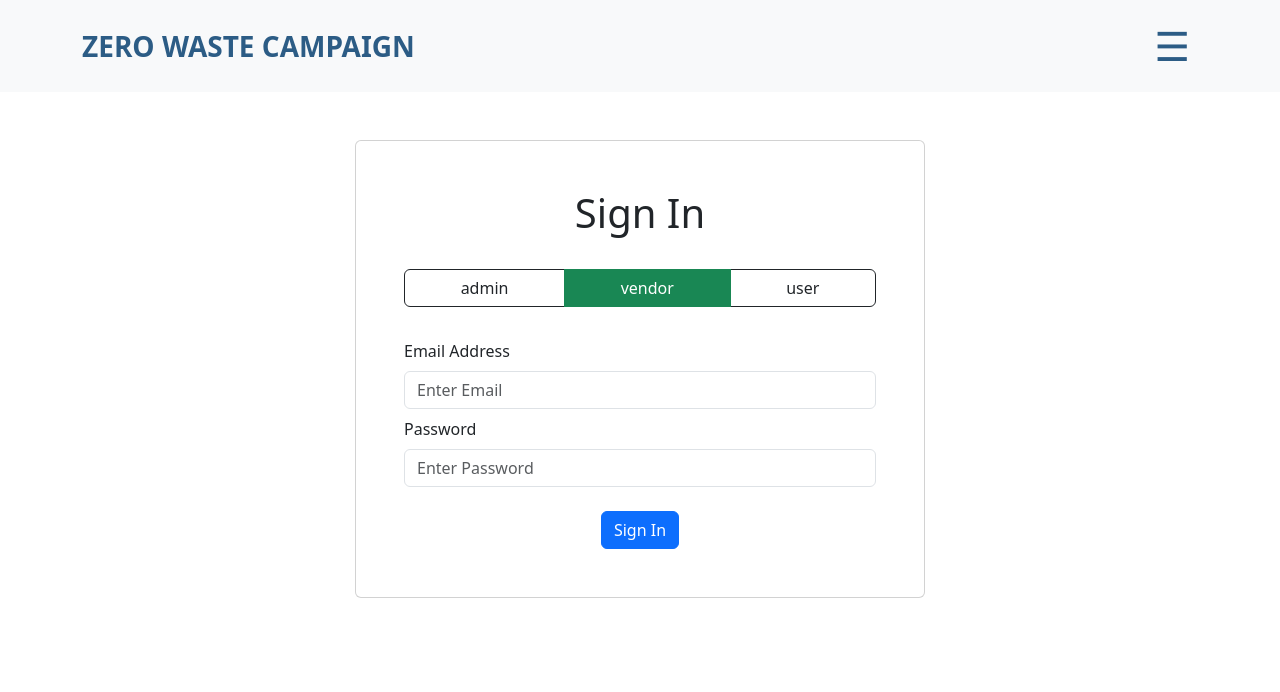
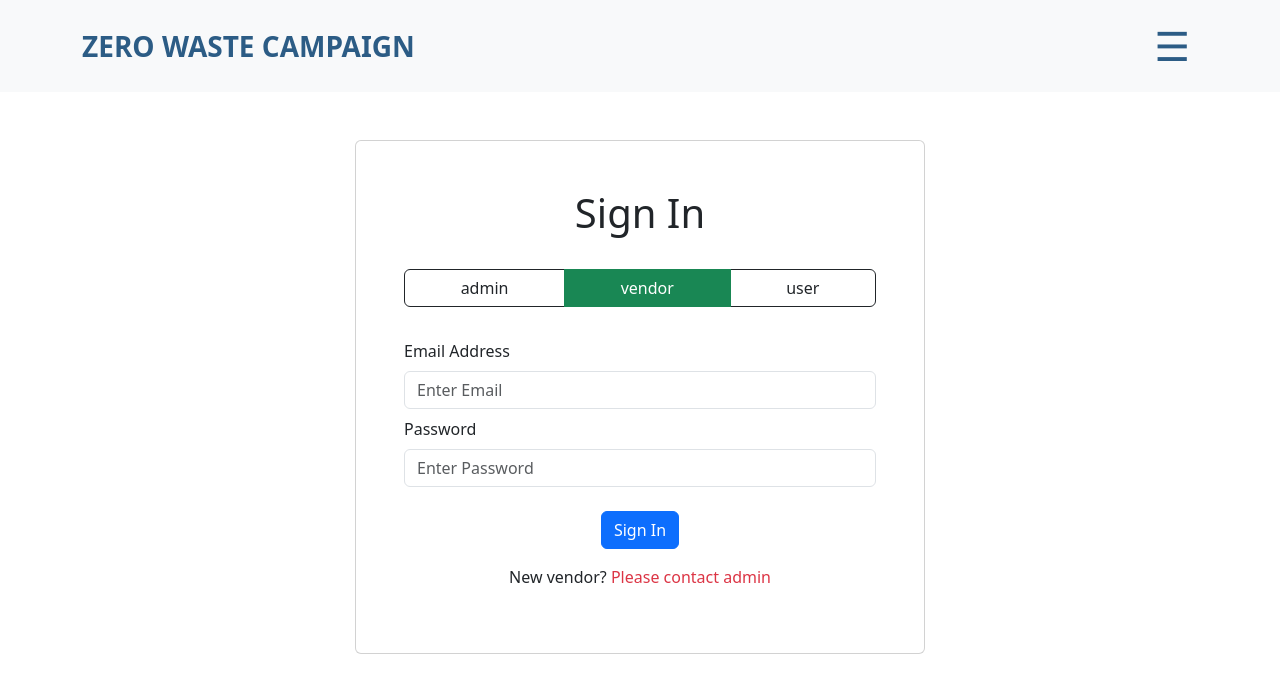
Before and after one commit to HACC2023/Sake, a React (Vite) app in the folder frontend/: page /signin in a window 1280 px wide. Both pictures are taken after a click on the label "vendor". Shown: the top 692 px of the page. Built offline with nearby package versions, Linux system fonts and the light colour scheme.

Commit message:
msg for new vendor, fix search for admin

```diff
--- a/frontend/src/screens/Admin.jsx
+++ b/frontend/src/screens/Admin.jsx
@@ -196,9 +196,11 @@ const Admin = () => {
 
   const filteredUsers = users?.filter(
     user =>
-      user.name.includes(searchQueryUser.toUpperCase()) ||
+      user.name.toUpperCase().includes(searchQueryUser.toUpperCase()) ||
       user.phone.includes(searchQueryUser) ||
-      user.containerVendor?.name.includes(searchQueryUser.toUpperCase())
+      user.containerVendor?.name
+        .toUpperCase()
+        .includes(searchQueryUser.toUpperCase())
   );
 
   return (
--- a/frontend/src/screens/SignIn.jsx
+++ b/frontend/src/screens/SignIn.jsx
@@ -139,6 +139,13 @@ const SignIn = () => {
             </Col>
           </Row>
         )}
+        {role === "vendor" && (
+          <Row className="py-3 text-center">
+            <Col>
+              New {role}? <span className="text-danger">Please contact admin</span>
+            </Col>
+          </Row>
+        )}
       </Form>
     </FormContainer>
   );
```
